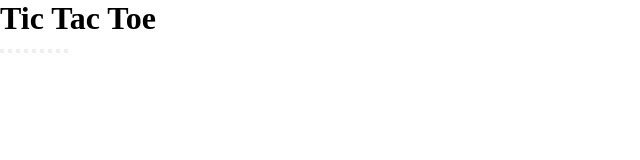
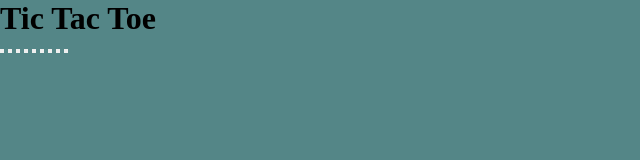
Before and after one commit to aadarshraj02/Tic-Tac-Toe, a plain HTML site: page index.html in a window 1280 px wide. Shown: the whole page, without its empty margins (0-640 px from the left). Drawn offline with Linux system fonts and the light colour scheme.

Commit message:
added background color to whole body

```diff
--- a/styles/style.css
+++ b/styles/style.css
@@ -2,3 +2,7 @@
     margin: 0;
     padding: 0;
 }
+
+body{
+    background-color: #548687;
+}
```
